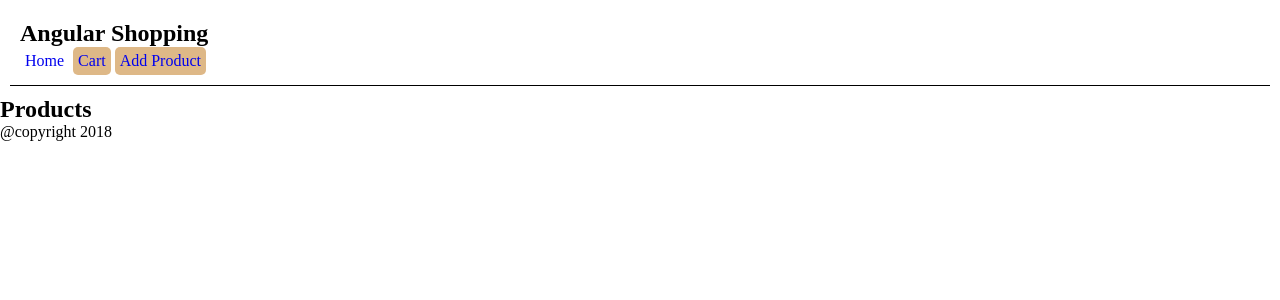
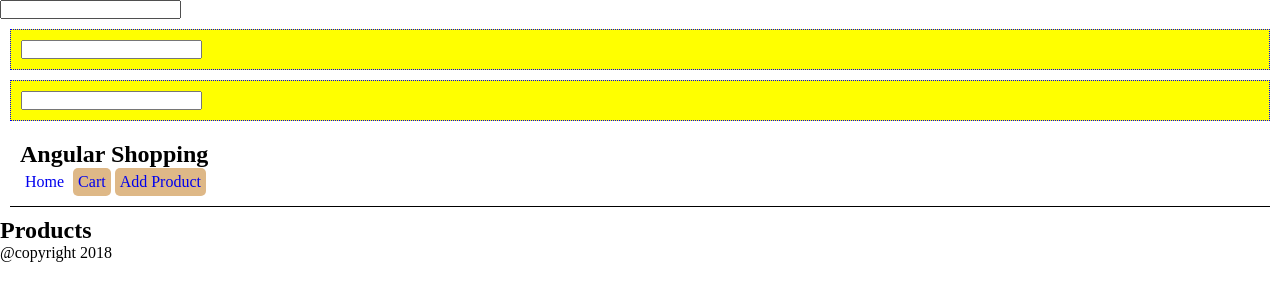
Before and after one commit to jintoppy/angularjs-shopping-cart-feb2018, a website: page index.html in a window 1280 px wide. Drawn offline with nearby package versions, Linux system fonts and the light colour scheme; no server answers.

Commit message:
adding directive

```diff
--- a/index.html
+++ b/index.html
@@ -8,6 +8,11 @@
     <link rel="stylesheet" href="style.css">
 </head>
 <body>
+    {{parentvalue}}
+    <input type="text" ng-model="parentvalue">
+
+    <div my-first></div>
+    <my-first></my-first>
     <app></app>
 
 
@@ -24,5 +29,6 @@
     <script src="src/product/components/product-list/product-list.component.js"></script>
     <script src="src/product/components/add-product/add-product.component.js"></script>
     <script src="src/product/components/product-details/product-details.component.js"></script>
+    <script src="src/shared/myfirst.directive.js"></script>
 </body>
 </html>
--- /dev/null
+++ b/src/shared/myfirst.directive.html
@@ -0,0 +1,4 @@
+<div class="directive">
+    {{parentvalue}}
+    <input type="text" ng-model="parentvalue">
+</div>
--- /dev/null
+++ b/src/shared/myfirst.directive.js
@@ -0,0 +1,13 @@
+angular.module('shoppingcart.shared')
+    .directive('myFirst', [function(){
+
+        return {
+            restrict: 'EA',
+            templateUrl: 'src/shared/myfirst.directive.html',
+            scope: {},
+            link: function(scope, element, attributes){
+
+            }
+        };
+
+    }]);
--- a/style.css
+++ b/style.css
@@ -39,3 +39,10 @@
 input.ng-invalid.ng-dirty{
     border: 1px solid red;
 }
+
+.directive{
+    border: 1px dotted blue;
+    padding: 10px;
+    margin: 10px;
+    background-color: yellow;
+}
```
